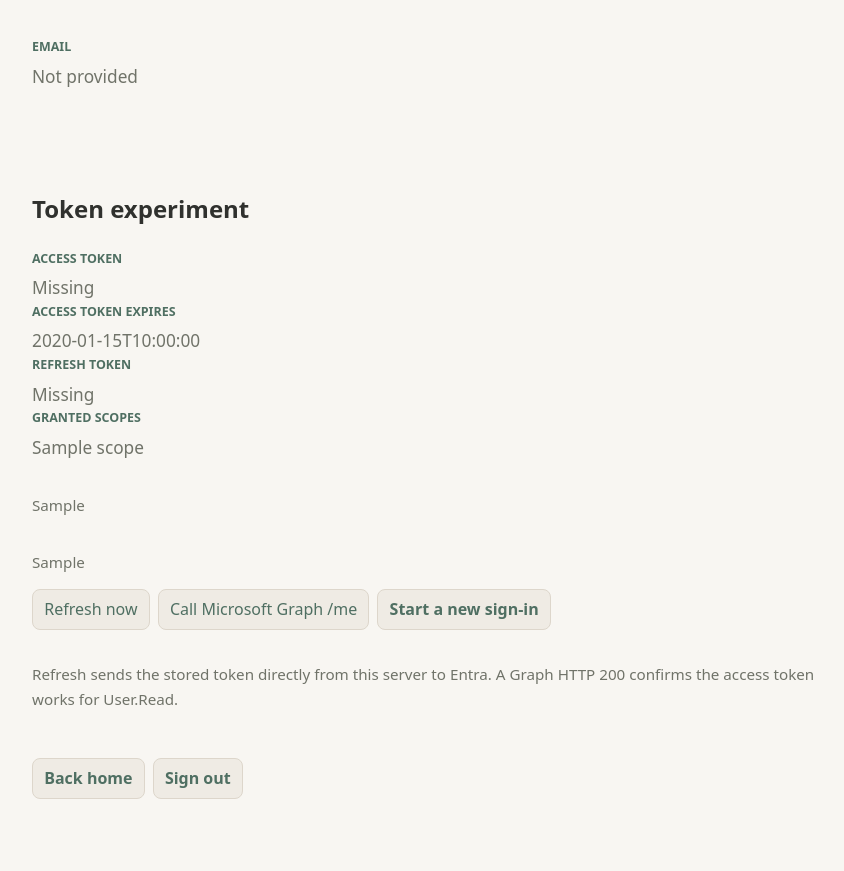
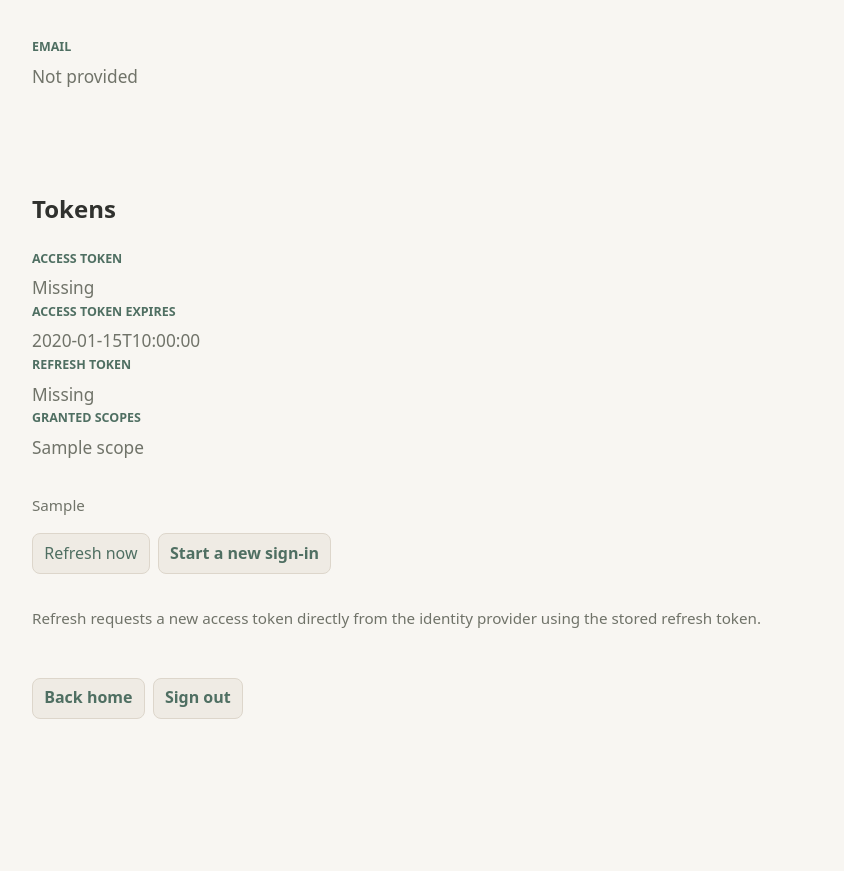
Before and after one commit to nresare/oidc-client-demo, a Python web app: template src/oidc_client_demo/templates/profile.html in a window 1280 px wide. Shown: the part 290-1161 px from the top of the page, without its empty margins (208-1052 px from the left). After the commit the page ends 1009 px from the top, so only its background shows below. Run offline with Jinja, Linux system fonts and the light colour scheme; the template is opened without the code that fills it: most values are stand-ins (such as "Sample title", 1, 10 or a date in 2020).

Commit message:
Simplify token features and remove Graph integration
Describe refresh tokens as a standard provider-neutral feature and remove the Microsoft Graph client, route, and controls. Document PKCE and clarify the callback registration path.

```diff
--- a/src/oidc_client_demo/templates/profile.html
+++ b/src/oidc_client_demo/templates/profile.html
@@ -21,7 +21,7 @@
         </dl>
       </section>
       <section class="profile-details" aria-labelledby="token-details-title">
-        <h2 id="token-details-title">Token experiment</h2>
+        <h2 id="token-details-title">Tokens</h2>
         {% if token %}
           <dl>
             <dt>Access token</dt><dd>{{ "Present" if token.access_token else "Missing" }}</dd>
@@ -30,21 +30,16 @@
             <dt>Granted scopes</dt><dd>{{ token.scope or "Not reported" }}</dd>
           </dl>
           {% if token.last_refresh %}<p class="meta">{{ token.last_refresh }}</p>{% endif %}
-          {% if token.last_graph %}<p class="meta">{{ token.last_graph }}</p>{% endif %}
           <div class="actions">
             <form action="/refresh" method="post">
               <input type="hidden" name="csrf_token" value="{{ csrf_token }}">
               <button class="button" type="submit">Refresh now</button>
             </form>
-            <form action="/graph-me" method="post">
-              <input type="hidden" name="csrf_token" value="{{ csrf_token }}">
-              <button class="button" type="submit">Call Microsoft Graph /me</button>
-            </form>
             <a class="button" href="/login">Start a new sign-in</a>
           </div>
-          <p class="meta">Refresh sends the stored token directly from this server to Entra. A Graph HTTP 200 confirms the access token works for User.Read.</p>
+          <p class="meta">Refresh requests a new access token directly from the identity provider using the stored refresh token.</p>
         {% else %}
-          <p class="meta">The server has no token record for this session. Sign in again to start the experiment.</p>
+          <p class="meta">The server has no token record for this session. Sign in again to view token details and refresh access tokens.</p>
         {% endif %}
       </section>
       <section class="actions" aria-label="Profile actions">
```
Also changed, not shown: src/oidc_client_demo/app.py (+1 -20 lines), src/oidc_client_demo/tokens.py (+2 -15 lines), tests/test_app.py (+2 -7 lines), tests/test_config.py (+2 -2 lines), tests/test_tokens.py (+1 -27 lines), .deploy/oidc-client-demo.toml, README.md, 1 other file.
